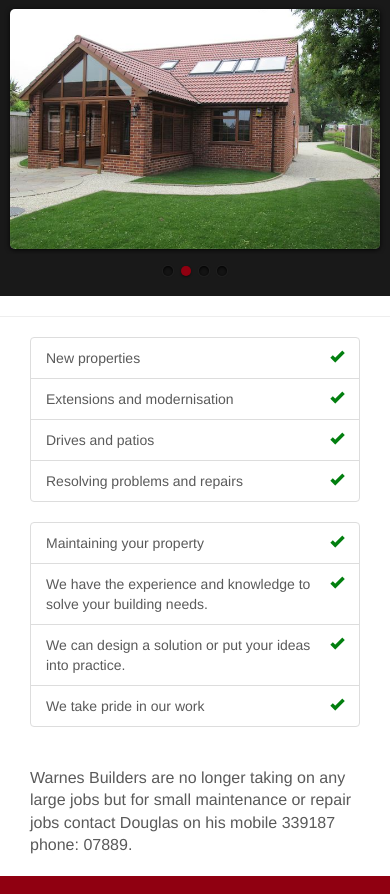
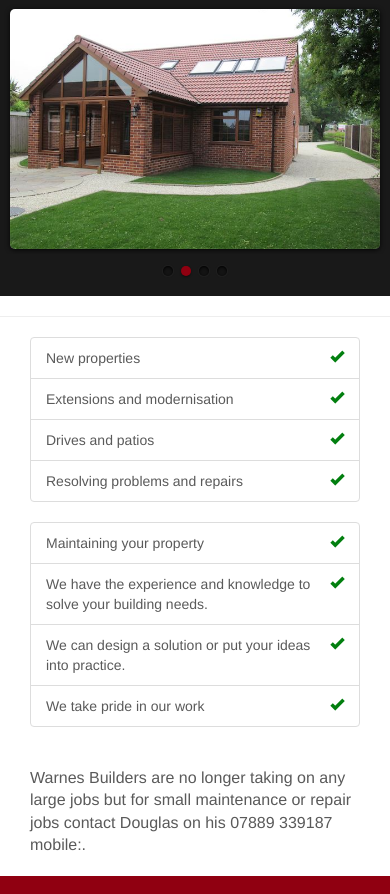
Before and after one commit to chrisjwarnes/warnesbuilders, a website: page index.html in a window 390 px wide. Shown: the part 159-1053 px from the top of the page. Drawn offline with Linux system fonts and the light colour scheme.

Commit message:
change mobile phone to mobile.

```diff
--- a/index.html
+++ b/index.html
@@ -118,7 +118,7 @@
 
     <div class="col-md-12">
         <br>
-        <p class="lead">Warnes Builders are no longer taking on any large jobs but for small maintenance or repair jobs contact Douglas on his mobile <span class="obf obf--phone">988</span>.</p>
+        <p class="lead">Warnes Builders are no longer taking on any large jobs but for small maintenance or repair jobs contact Douglas on his <span class="obf obf--phone">988</span>.</p>
     </div>
     </div>
 </div>
--- a/stylesheets/bootstrap.scss
+++ b/stylesheets/bootstrap.scss
@@ -140,7 +140,7 @@ footer {
 
 .obf--phone:before { content:"781933 " }
 
-.obf--phone:after { content:"70 :enohp" }
+.obf--phone:after { content:"70 :elibom" }
 
 
 @import "swipe";
```
Also changed, not shown: stylesheets/bootstrap.css, stylesheets/bootstrap.min.css.
